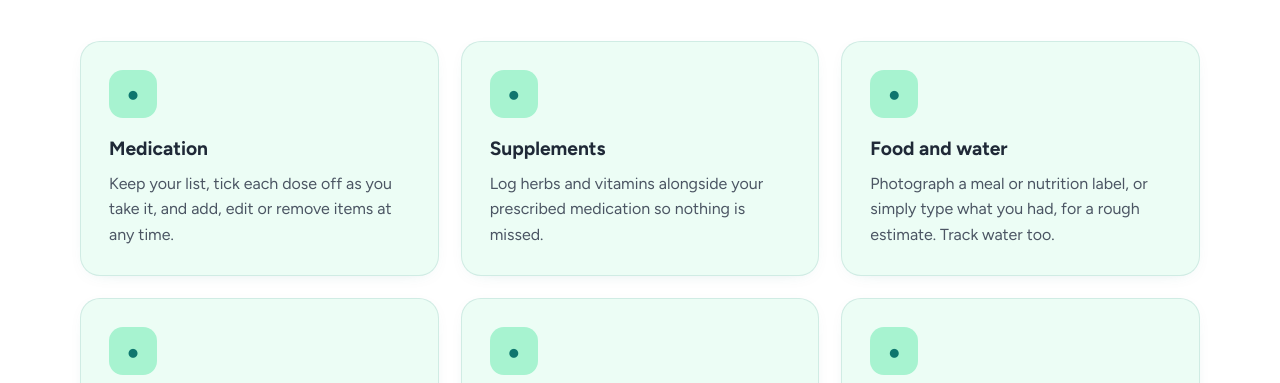
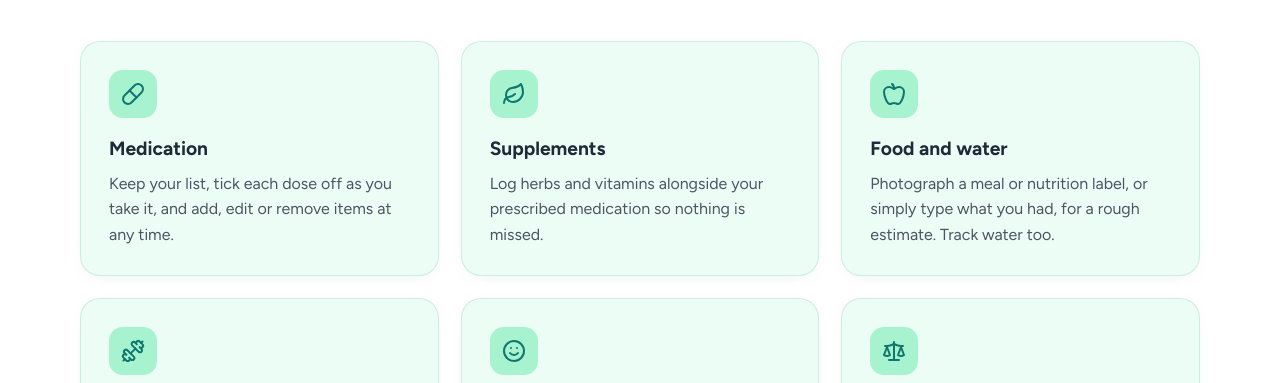
Before and after one commit to irishbeast1980/hashimagic-site, a plain HTML site: page features.html in a window 1280 px wide. Shown: the part 569-952 px from the top of the page. Drawn offline with Linux system fonts and the light colour scheme.

Commit message:
Add Lucide feature icons matching the app
Inline SVGs on the six Features cards (pill, leaf, apple,
dumbbell, smile, scale) in the existing mint icon squares.
Local only — not pushed.

```diff
--- a/features.html
+++ b/features.html
@@ -10,12 +10,12 @@
 <section class="page-hero"><div class="wrap"><span class="pill">Features</span><h1>Everything that matters, <em>in one place</em></h1>
 <p class="lead">Hashimagic brings the daily details of thyroid life together in one clear record.</p><div class="disclaimer"><strong>Not medical advice.</strong> Hashimagic is a self-tracking and information tool. It does not diagnose or treat any condition and is not a substitute for your GP, specialist or pharmacist.</div></div></section>
 <section class="alt"><div class="wrap"><div class="grid3">
-<div class="card"><div class="ico">&#9679;</div><h3>Medication</h3><p>Keep your list, tick each dose off as you take it, and add, edit or remove items at any time.</p></div>
-<div class="card"><div class="ico">&#9679;</div><h3>Supplements</h3><p>Log herbs and vitamins alongside your prescribed medication so nothing is missed.</p></div>
-<div class="card"><div class="ico">&#9679;</div><h3>Food and water</h3><p>Photograph a meal or nutrition label, or simply type what you had, for a rough estimate. Track water too.</p></div>
-<div class="card"><div class="ico">&#9679;</div><h3>Movement</h3><p>Record exercise and activity to see how it fits with the rest of your week.</p></div>
-<div class="card"><div class="ico">&#9679;</div><h3>Symptoms and mood</h3><p>A quick &ldquo;How did today feel?&rdquo; check-in, with room for a sentence about the day.</p></div>
-<div class="card"><div class="ico">&#9679;</div><h3>Weight and more</h3><p>Optional logs for weight, blood pressure, blood tests and sleep, if you want them.</p></div></div></div></section>
+<div class="card"><div class="ico" aria-hidden="true"><svg xmlns="http://www.w3.org/2000/svg" width="24" height="24" viewBox="0 0 24 24" fill="none" stroke="currentColor" stroke-width="2" stroke-linecap="round" stroke-linejoin="round" class="ico-svg" aria-hidden="true"><path d="m10.5 20.5 10-10a4.95 4.95 0 1 0-7-7l-10 10a4.95 4.95 0 1 0 7 7Z"/><path d="m8.5 8.5 7 7"/></svg></div><h3>Medication</h3><p>Keep your list, tick each dose off as you take it, and add, edit or remove items at any time.</p></div>
+<div class="card"><div class="ico" aria-hidden="true"><svg xmlns="http://www.w3.org/2000/svg" width="24" height="24" viewBox="0 0 24 24" fill="none" stroke="currentColor" stroke-width="2" stroke-linecap="round" stroke-linejoin="round" class="ico-svg" aria-hidden="true"><path d="M11 20A7 7 0 0 1 9.8 6.1C15.5 5 17 4.48 19 2c1 2 2 4.18 2 8 0 5.5-4.78 10-10 10Z"/><path d="M2 21c0-3 1.85-5.36 5.08-6C9.5 14.52 12 13 13 12"/></svg></div><h3>Supplements</h3><p>Log herbs and vitamins alongside your prescribed medication so nothing is missed.</p></div>
+<div class="card"><div class="ico" aria-hidden="true"><svg xmlns="http://www.w3.org/2000/svg" width="24" height="24" viewBox="0 0 24 24" fill="none" stroke="currentColor" stroke-width="2" stroke-linecap="round" stroke-linejoin="round" class="ico-svg" aria-hidden="true"><path d="M12 20.94c1.5 0 2.75 1.06 4 1.06 3 0 6-8 6-12.22A4.91 4.91 0 0 0 17 5c-2.22 0-4 1.44-5 2-1-.56-2.78-2-5-2a4.9 4.9 0 0 0-5 4.78C2 14 5 22 8 22c1.25 0 2.5-1.06 4-1.06Z"/><path d="M10 2c1 .5 2 2 2 5"/></svg></div><h3>Food and water</h3><p>Photograph a meal or nutrition label, or simply type what you had, for a rough estimate. Track water too.</p></div>
+<div class="card"><div class="ico" aria-hidden="true"><svg xmlns="http://www.w3.org/2000/svg" width="24" height="24" viewBox="0 0 24 24" fill="none" stroke="currentColor" stroke-width="2" stroke-linecap="round" stroke-linejoin="round" class="ico-svg" aria-hidden="true"><path d="M17.596 12.768a2 2 0 1 0 2.829-2.829l-1.768-1.767a2 2 0 0 0 2.828-2.829l-2.828-2.828a2 2 0 0 0-2.829 2.828l-1.767-1.768a2 2 0 1 0-2.829 2.829z"/><path d="m2.5 21.5 1.4-1.4"/><path d="m20.1 3.9 1.4-1.4"/><path d="M5.343 21.485a2 2 0 1 0 2.829-2.828l1.767 1.768a2 2 0 1 0 2.829-2.829l-6.364-6.364a2 2 0 1 0-2.829 2.829l1.768 1.767a2 2 0 0 0-2.828 2.829z"/><path d="m9.6 14.4 4.8-4.8"/></svg></div><h3>Movement</h3><p>Record exercise and activity to see how it fits with the rest of your week.</p></div>
+<div class="card"><div class="ico" aria-hidden="true"><svg xmlns="http://www.w3.org/2000/svg" width="24" height="24" viewBox="0 0 24 24" fill="none" stroke="currentColor" stroke-width="2" stroke-linecap="round" stroke-linejoin="round" class="ico-svg" aria-hidden="true"><circle cx="12" cy="12" r="10"/><path d="M8 14s1.5 2 4 2 4-2 4-2"/><line x1="9" x2="9.01" y1="9" y2="9"/><line x1="15" x2="15.01" y1="9" y2="9"/></svg></div><h3>Symptoms and mood</h3><p>A quick &ldquo;How did today feel?&rdquo; check-in, with room for a sentence about the day.</p></div>
+<div class="card"><div class="ico" aria-hidden="true"><svg xmlns="http://www.w3.org/2000/svg" width="24" height="24" viewBox="0 0 24 24" fill="none" stroke="currentColor" stroke-width="2" stroke-linecap="round" stroke-linejoin="round" class="ico-svg" aria-hidden="true"><path d="m16 16 3-8 3 8c-.87.65-1.92 1-3 1s-2.13-.35-3-1Z"/><path d="m2 16 3-8 3 8c-.87.65-1.92 1-3 1s-2.13-.35-3-1Z"/><path d="M7 21h10"/><path d="M12 3v18"/><path d="M3 7h2c2 0 5-1 7-2 2 1 5 2 7 2h2"/></svg></div><h3>Weight and more</h3><p>Optional logs for weight, blood pressure, blood tests and sleep, if you want them.</p></div></div></div></section>
 <section><div class="wrap grid2"><div><span class="pill ins">Your record</span><h2>Look back, not just log</h2>
 <p class="lead">Logging is most useful when you can look back on it. Hashimagic keeps medication, supplements, diet, exercise, symptoms and weight side by side, so you can review them over time.</p>
 <ul class="ticks"><li><strong>Day, week, month and year views</strong> to see trends over time.</li><li><strong>Weekly and monthly reports</strong> measured against your own goals.</li><li><strong>Gaps highlighted</strong> so you know where the picture is incomplete.</li></ul></div>
--- a/styles.css
+++ b/styles.css
@@ -44,7 +44,7 @@ section{padding:80px 0}
 @media(max-width:900px){.grid3,.grid2{grid-template-columns:1fr}.grid2{gap:32px}}
 .card{background:var(--white);border:1px solid rgba(15,118,110,.12);border-radius:var(--r);padding:28px;box-shadow:0 4px 20px -14px rgba(15,118,110,.35)}
 .alt .card{background:var(--surface)}
-.ico{width:48px;height:48px;border-radius:14px;background:var(--mint);display:grid;place-items:center;margin-bottom:16px;color:var(--primary);font-weight:700;font-size:1.3rem}
+.ico{width:48px;height:48px;border-radius:14px;background:var(--mint);display:grid;place-items:center;margin-bottom:16px;color:var(--primary);font-weight:700;font-size:1.3rem}.ico-svg{width:24px;height:24px;display:block}
 .card p,.muted{color:var(--muted)}
 .chips{display:flex;flex-wrap:wrap;gap:10px;margin-top:24px}
 .chip{background:var(--surface);border:1px solid var(--mint);border-radius:999px;padding:8px 16px;font-weight:600;color:var(--primary)}
```
